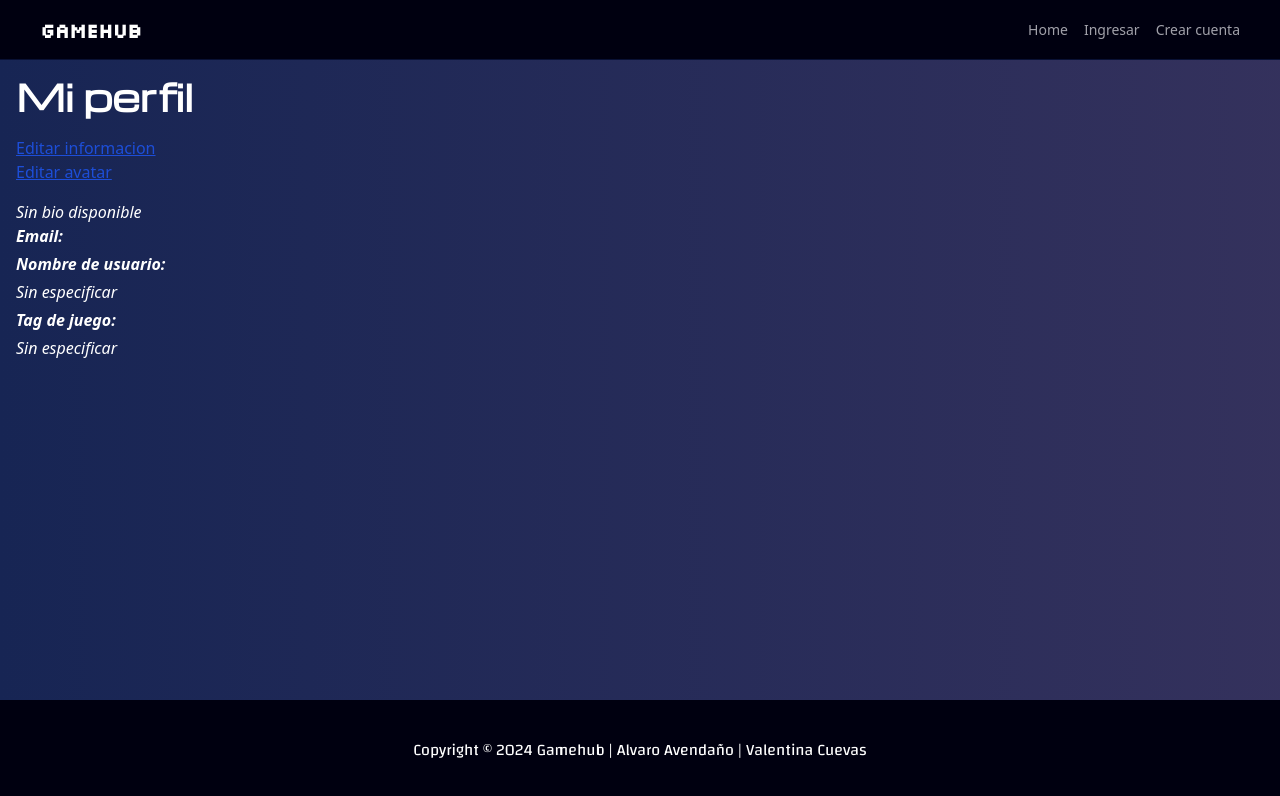
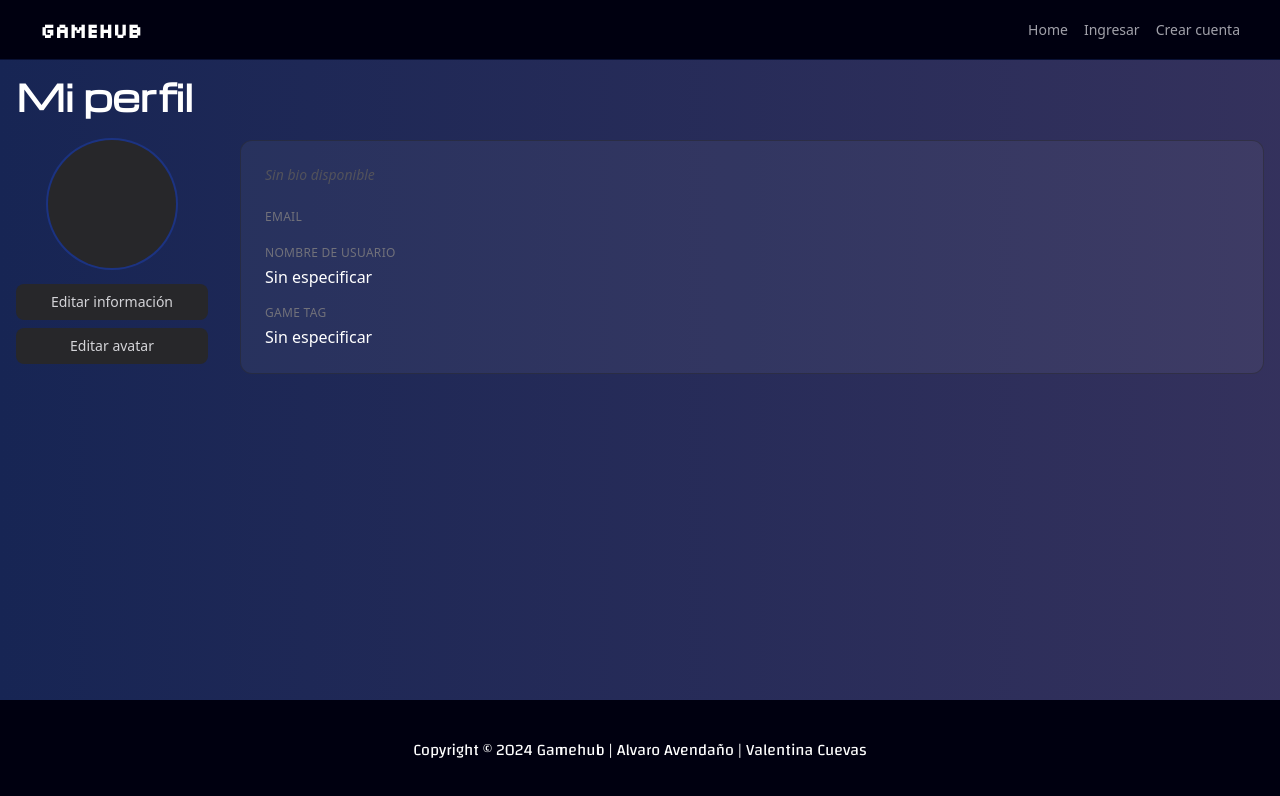
Before and after one commit to Alx-xyx/gamehub, a Vue app: page /perfil in a window 1280 px wide. Shown: the top 796 px of the page. Built offline with nearby package versions, Linux system fonts and the light colour scheme; sample sign-in values are in the browser's storage; what vue-sweetalert2 would draw is missing.

Commit message:
Manejo de archivos, o sea, fotos de perfil

```diff
--- a/src/components/ProfileData.vue
+++ b/src/components/ProfileData.vue
@@ -1,20 +1,30 @@
 <script>
-    export default{
-        props:{
-            user: Object
-        }
+export default {
+    props: {
+        user: Object
     }
+}
 </script>
 
 <template>
-    <div class="mb-2 my-4 italic text-white">{{ user.bio  || "Sin bio disponible"}}
-        <dl class="mb-4">
-            <dt class="mb-1 text-white font-bold">Email:</dt>
-            <dd class="mb-1 text-white">{{ user.email }}</dd>
-            <dt class="mb-1 text-white font-bold">Nombre de usuario:</dt>
-            <dd class="mb-1 text-white ">{{ user.nickname  || "Sin especificar"}}</dd>
-            <dt class="mb-1 text-white font-bold">Tag de juego:</dt>
-            <dd class="mb-1 text-white ">{{ user.game_tag  || "Sin especificar"}}</dd>
+    <div class="bg-white/5 border border-zinc-800/50 rounded-xl p-6">
+        <p v-if="user.bio" class="italic text-zinc-400 mb-6 text-sm leading-relaxed">
+            {{ user.bio }}
+        </p>
+        <p v-else class="italic text-zinc-600 mb-6 text-sm">Sin bio disponible</p>
+        <dl class="flex flex-col gap-4">
+            <div>
+                <dt class="text-xs uppercase tracking-wide text-zinc-500 mb-1">Email</dt>
+                <dd class="text-white">{{ user.email }}</dd>
+            </div>
+            <div>
+                <dt class="text-xs uppercase tracking-wide text-zinc-500 mb-1">Nombre de usuario</dt>
+                <dd class="text-white">{{ user.nickname || 'Sin especificar' }}</dd>
+            </div>
+            <div>
+                <dt class="text-xs uppercase tracking-wide text-zinc-500 mb-1">Game tag</dt>
+                <dd class="text-white">{{ user.game_tag || 'Sin especificar' }}</dd>
+            </div>
         </dl>
     </div>
 </template>
--- a/src/pages/EditProfileAvatar.vue
+++ b/src/pages/EditProfileAvatar.vue
@@ -1,23 +1,25 @@
 <script>
 import BaseButton from '../components/BaseButton.vue';
 import BaseH1 from '../components/BaseH1.vue';
+import { updateCurrentUserAvatar } from '../services/auth.js';
 
 export default {
     name: 'EditProfileAvatar',
-    components: { BaseH1, BaseButton},
+    components: { BaseH1, BaseButton },
     props: {
         user: Object
     },
-    data(){
-        return{
-            photo:{
+    data() {
+        return {
+            photo: {
                 file: null,
                 preview: null
-            }
+            },
+            uploading: false,
         }
     },
     methods: {
-        handleFileChange(event){
+        async handleFileChange(event) {
             console.log('Archivo seleccionado:', event.target.files[0]);
 
             this.photo.file = event.target.files[0];
@@ -31,10 +33,22 @@ export default {
             }
 
             this.photo.preview = URL.createObjectURL(this.photo.file);
+
+            await this.handleSubmit();
+        },
+        async handleSubmit() {
+            try {
+                this.uploading = true;
+                await updateCurrentUserAvatar(this.photo.file);
+            } catch (error) {
+                console.error('Error al actualizar el avatar del usuario:', error); // 👈 loguea el error original
+            } finally {
+                this.uploading = false;
+            }
         }
     },
-    unmounted(){
-        if(this.photo.preview){
+    unmounted() {
+        if (this.photo.preview) {
             URL.revokeObjectURL(this.photo.preview);
         }
     }
@@ -43,16 +57,28 @@ export default {
 
 <template>
     <BaseH1>Editar foto de perfil</BaseH1>
-    <form action="#" class="flex gap-4">
-        <div class="mb-3">
-            <label class="block m-1 text-white">Foto</label>
-            <input type="file" id="file" @change="handleFileChange" class="border border-gray-300 rounded w-full" />
-            <BaseButton variant="green">Cambiar foto</BaseButton>
+    <form action="#" class="mt-6 flex gap-8 items-start" @submit.prevent="handleSubmit">
+        <div class="flex flex-col items-center gap-3">
+            <img v-if="photo.preview" :src="photo.preview" alt="Previsualización de la imagen"
+                class="w-32 h-32 object-cover rounded-full ring-2 ring-blue-800/50" />
+            <div v-else
+                class="w-32 h-32 rounded-full bg-zinc-800 ring-2 ring-blue-800/50 flex items-center justify-center">
+                <span class="text-zinc-500 text-sm">Sin imagen</span>
+            </div>
+            <p class="text-xs text-zinc-500">Previsualización</p>
         </div>
-        <div>
-            <p>Previsualizacion de imagen</p>
-            <img v-if="photo.preview" :src="photo.preview" alt="Previsualización de la imagen" class="w-32 h-32 object-cover rounded-full" />
-            <p v-else>No hay imagen seleccionada</p>
+        <div class="flex flex-col gap-4 flex-1">
+            <div>
+                <label for="file" class="block text-sm text-zinc-400 mb-2">Seleccioná una imagen</label>
+                <input type="file" id="file" accept="image/*" @change="handleFileChange"
+                    class="w-full text-sm text-zinc-400 file:mr-4 file:py-2 file:px-4 file:rounded-lg file:border-0 file:bg-zinc-800 file:text-zinc-300 hover:file:bg-zinc-700 file:cursor-pointer file:transition-colors" />
+            </div>
+            <BaseButton variant="green" :disabled="!photo.file || uploading">
+                {{ uploading ? 'Subiendo...' : 'Guardar foto' }}
+            </BaseButton>
+            <RouterLink to="/perfil" class="text-sm text-zinc-500 hover:text-zinc-300 transition-colors">
+                ← Volver al perfil
+            </RouterLink>
         </div>
     </form>
 </template>
--- a/src/pages/Profile.vue
+++ b/src/pages/Profile.vue
@@ -6,9 +6,9 @@ import { fetchUserProfileById } from '../services/user-profiles.js';
 
 export default {
     name: 'MyProfile',
-        components: {BaseH1, ProfileData},
-        data(){
-            return{
+    components: { BaseH1, ProfileData },
+    data() {
+        return {
             user: {
                 id: null,
                 email: null,
@@ -18,19 +18,38 @@ import { fetchUserProfileById } from '../services/user-profiles.js';
             },
         }
     },
-        mounted(){
+    mounted() {
         subscribeToAuthStateChanges(async userData => {
-                this.user = {...userData};
-                if(!userData.id) return;
+            this.user = { ...userData };
+            if (!userData.id) return;
         });
     }
 }
 </script>
 
 <template>
-    <BaseH1 class>Mi perfil</BaseH1>
-    <RouterLink to="/perfil/editar" class="mb-4 text-blue-700 underline">Editar informacion</RouterLink>
-    <br>
-    <RouterLink to="/perfil/editar-avatar" class="mb-4 text-blue-700 underline">Editar avatar</RouterLink>
-    <ProfileData :user="user"/>
+    <BaseH1>Mi perfil</BaseH1>
+    <div class="flex gap-8 mt-6">
+        <div class="flex flex-col items-center gap-4 w-48">
+            <div class="relative">
+                <img v-if="user.photo_url" :src="user.photo_url" alt="Avatar del usuario"
+                    class="w-32 h-32 rounded-full object-cover ring-2 ring-blue-800/50">
+                <div v-else
+                    class="w-32 h-32 rounded-full bg-zinc-800 ring-2 ring-blue-800/50 flex items-center justify-center">
+                    <span class="text-4xl text-zinc-500">{{ user.email?.[0]?.toUpperCase() }}</span>
+                </div>
+            </div>
+            <div class="flex flex-col gap-2 w-full">
+                <RouterLink to="/perfil/editar"
+                    class="text-center text-sm bg-zinc-800 hover:bg-zinc-700 text-zinc-300 px-3 py-2 rounded-lg transition-colors">
+                    Editar información
+                </RouterLink>
+                <RouterLink to="/perfil/editar-avatar"
+                    class="text-center text-sm bg-zinc-800 hover:bg-zinc-700 text-zinc-300 px-3 py-2 rounded-lg transition-colors">
+                    Editar avatar
+                </RouterLink>
+            </div>
+        </div>
+        <ProfileData :user="user" class="flex-1" />
+    </div>
 </template>
--- a/src/services/auth.js
+++ b/src/services/auth.js
@@ -1,3 +1,4 @@
+import { getFileUrl, uploadFile } from "./storage";
 import supabase from "./supabase";
 import { createUserProfile, fetchUserProfileById, updateUserProfile } from "./user-profiles";
 
@@ -29,6 +30,7 @@ supabase.auth.onAuthStateChange(async (event, session) => {
                         bio: profile?.bio ?? null,
                         nickname: profile?.nickname ?? null,
                         game_tag: profile?.game_tag ?? null,
+                        photo_url: profile?.photo_url ?? null,
                         profileFullyLoaded: true
                     })
                 })
@@ -92,7 +94,7 @@ export async function logout() {
 }
 
 export async function updateCurrentUserProfile(data) {
-    await updateUserProfile(userData.id,{
+    await updateUserProfile(userData.id, {
         bio: data.bio,
         nickname: data.nickname,
         game_tag: data.game_tag
@@ -103,6 +105,21 @@ export async function updateCurrentUserProfile(data) {
         nickname: data.nickname,
         game_tag: data.game_tag
     });
+}
+
+export async function updateCurrentUserAvatar(file) {
+    const photoName = `${userData.id}/avatar.jpg`;
+    await uploadFile(file, photoName)
+    const photo_url = await getFileUrl(photoName)
+    updateUserProfile(
+        userData.id,
+            {
+            photo_url,
+            }
+    );
+    updateUserData({
+        photo_url
+    })
 }
 
 export async function refreshUserProfile() {
--- a/src/services/storage.js
+++ b/src/services/storage.js
@@ -1,8 +1,12 @@
-export async function uploadFile(file, filename, bucket = 'avatares'){
+import supabase from "./supabase";
+
+export async function uploadFile(file, filename, bucket = 'avatares', upsert = true) {
     const {error} = await supabase
     .storage
     .from(bucket)
-    .upload(filename, file);
+    .upload(filename, file,{
+        upsert,
+    });
     if (error) {
         console.error('Error al subir el archivo deseado:', error.message);
         throw error;
@@ -10,5 +14,9 @@ export async function uploadFile(file, filename, bucket = 'avatares'){
 }
 
 export async function getFileUrl(filename, bucket = 'avatares'){
-
+    const {data} = await supabase
+    .storage
+    .from(bucket)
+    .getPublicUrl(filename);
+    return `${data.publicUrl}?t=${Date.now()}`;
 }
```
Lines whose indentation alone changed are shown as unchanged.
